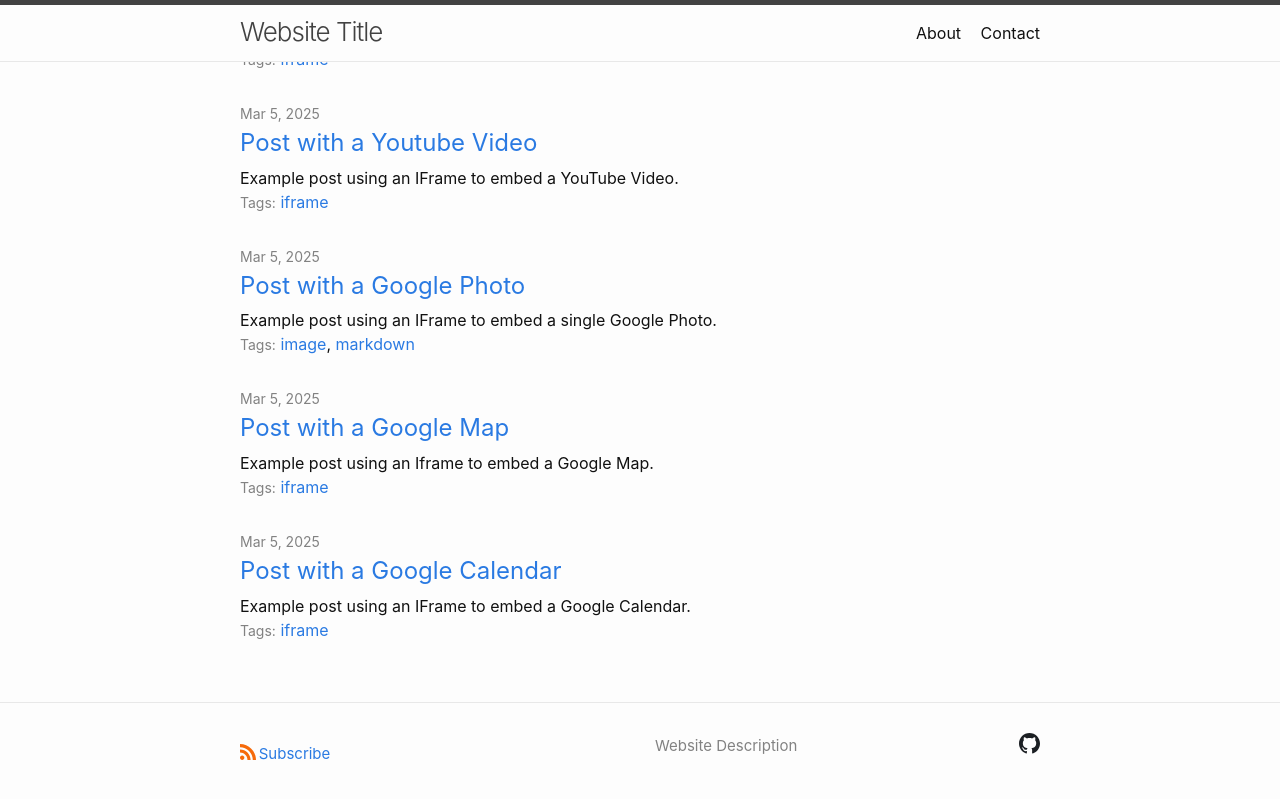
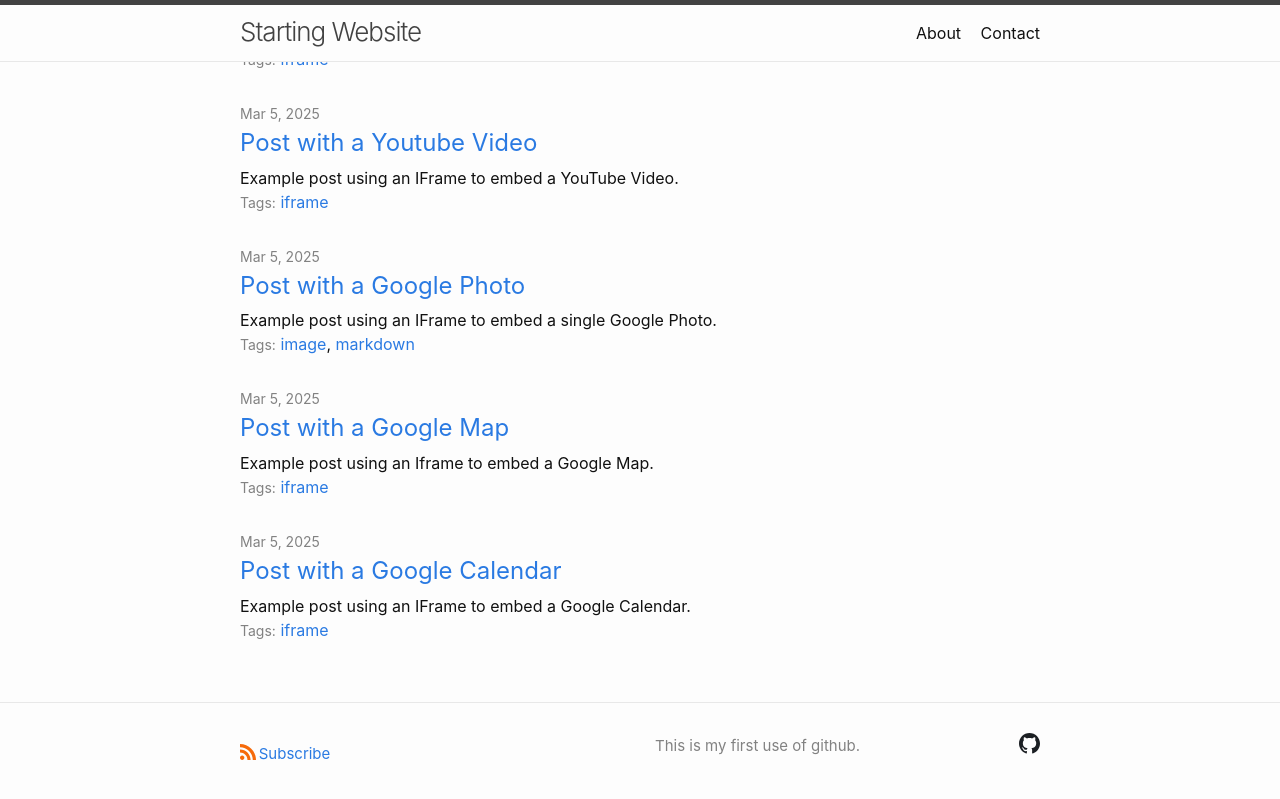
Before and after one commit to Corlem/starter, a Jekyll site: the page built from index.md, in a window 1280 px wide and 900 px high, scrolled down 1170 px. Shown: the top 799 px of the window. Built offline with Jekyll 4.4.1, drawn with Linux system fonts in a browser that asks for light colours; a script that is not in the unit is left out.

Commit message:
Update _config.yml
This is the first use of github by me.  So it is getting used to the routines.

```diff
--- a/_config.yml
+++ b/_config.yml
@@ -1,11 +1,11 @@
-title: Website Title
+title: Starting Website
 
 description: >
-  Website Description
+  This is my first use of github.
 
 author:
-  name: Name
-  email: your-email@domain.com
+  name: Ron
+  email: ron.corlem@gmail.com
 
 nav_pages:
   - about.md
```
